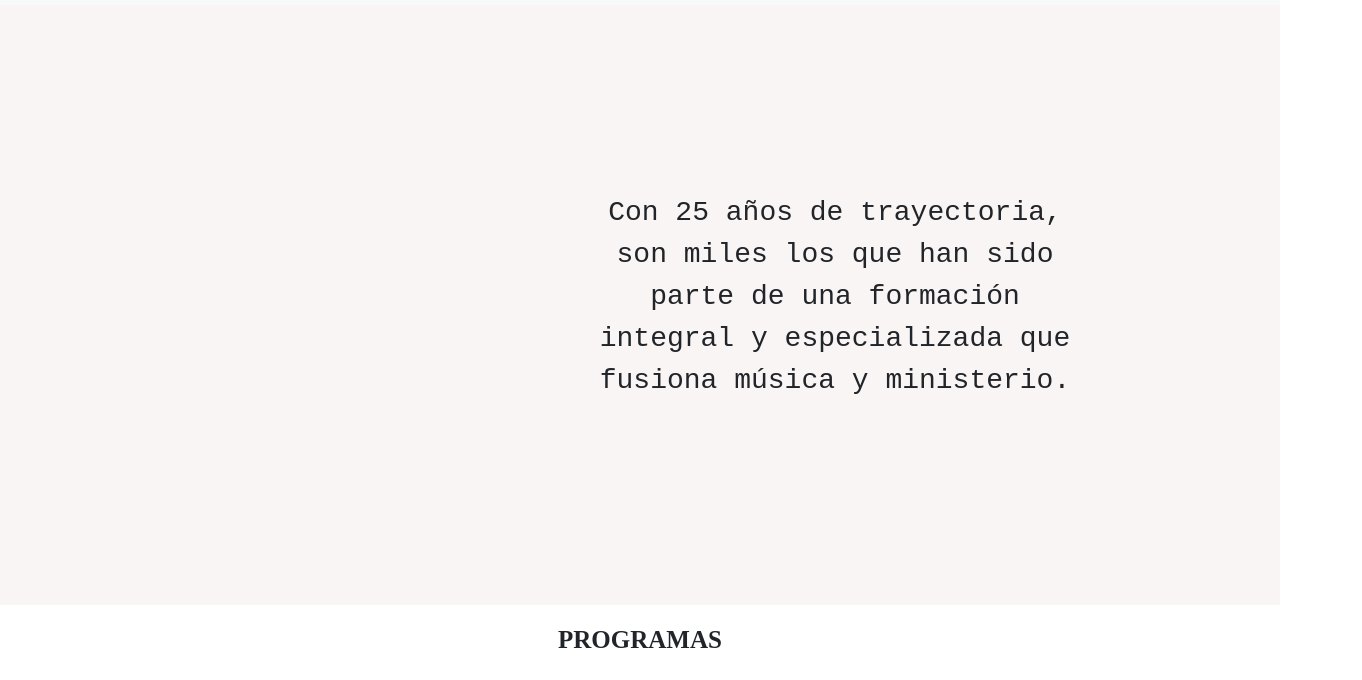
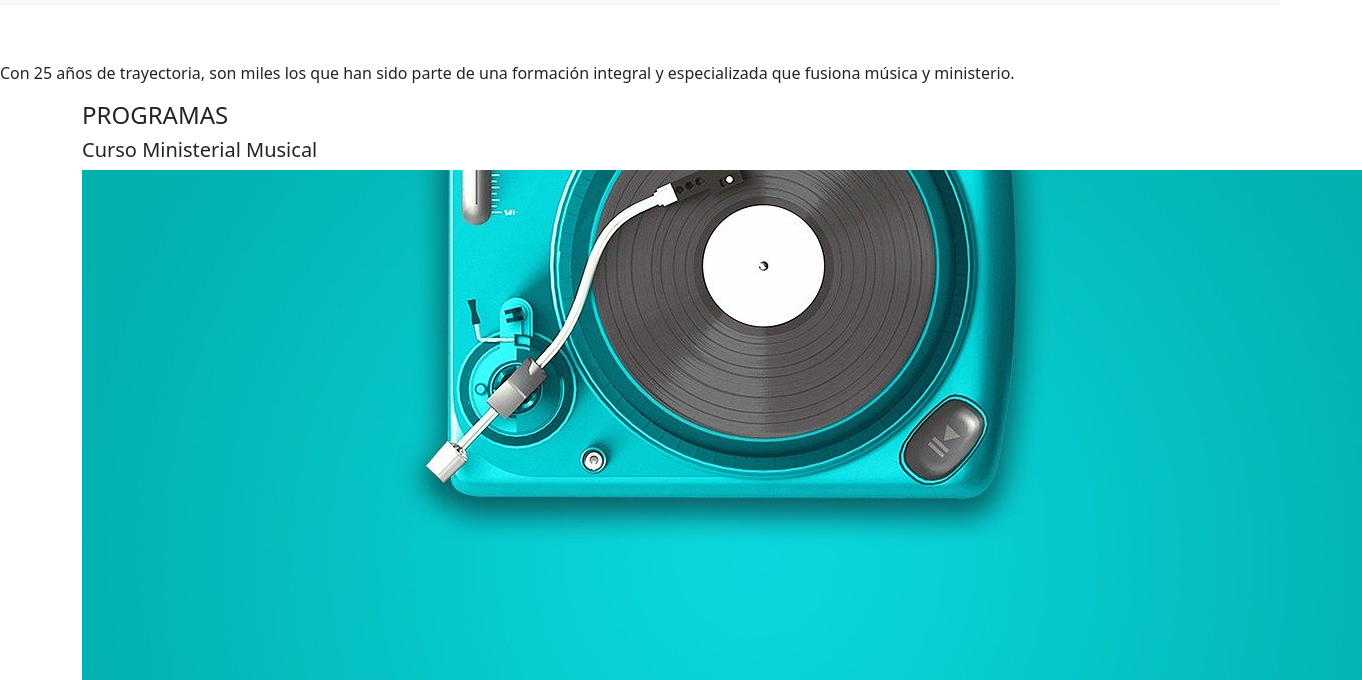
Before and after one commit to Laltamie/coderhouse-con-sass, a plain HTML site: page index.html in a window 1280 px wide. Shown: the part 51-731 px from the top of the page, 1362 px wide, since content can reach past the window. Drawn offline with nearby package versions, Linux system fonts and the light colour scheme.

Commit message:
se agregan cambios sass

```diff
--- a/main.css
+++ b/css/main.css
@@ -12,7 +12,7 @@ body{
     height: 60px;
 }
 /* estilos de header home */
-header {
+/* header {
     grid-area: header;
 }
 .header-home{
@@ -31,9 +31,9 @@ header {
     max-width: 500px;
     font-family: 'Courier New', Courier, monospace;
     font-size: 15px;
-}
+} */
 /* estilos main home */
-.row {
+/* .row {
     width: auto;
     display: flex;
     flex-direction: row;
@@ -82,7 +82,7 @@ header {
     font-family: 'Times New Roman', Times, serif;
     font-size: 25px;
     font-weight: bold;
-}
+} */
 /* estilos header programas */
 .header-home-programas{
     display: flex;
@@ -268,7 +268,7 @@ header {
     font-size: 15px;
 }
     /* Estilos header home*/
-    .header-home{
+    /* .header-home{
         flex-direction: row;
         align-items: center;
         justify-content: space-around;
@@ -280,7 +280,7 @@ header {
     }
     .header-home p{
         font-size: 28px;
-    }
+    } */
     /* estilos header programas */
 
     .header-home-programas{
@@ -360,7 +360,7 @@ header {
     font-size: 20px;
 }
     /* Estilos header home*/
-    .header-home{
+    /* .header-home{
         flex-direction: row;
         align-items: center;
         justify-content: space-around;
@@ -380,7 +380,7 @@ header {
         animation-duration: 1s;
         animation-delay: 1s;
 
-    }
+    } */
     /* main programas */
     .main-programas h3{
         font-size: 20px;
@@ -415,13 +415,13 @@ header {
 
 /* HOVER */
 
-.container img:hover{
+/* .container img:hover{
     filter: blur(5px);
-}
+} */
 
 /* ANIMACIONES */
 
-@keyframes movimiento-header{
+/* @keyframes movimiento-header{
     0% {
         width: 100px;
     }
@@ -434,4 +434,4 @@ header {
     100% {
         width: 100%;
     }
-}
+} */
--- a/index.html
+++ b/index.html
@@ -9,7 +9,10 @@
      <link href="https://cdn.jsdelivr.net/npm/bootstrap@5.1.3/dist/css/bootstrap.min.css" rel="stylesheet" integrity="sha384-1BmE4kWBq78iYhFldvKuhfTAU6auU8tT94WrHftjDbrCEXSU1oBoqyl2QvZ6jIW3" crossorigin="anonymous">
 
     <!-- Link a estilos propios -->
-    <link rel="stylesheet" href="main.css">
+    <link rel="stylesheet" href="./css/main.css">
+
+    <!-- link a estilos sass -->
+    <link rel="stylesheet" href="../css/estiloscss.css">
 
     <title>Instituto Canzion</title>
 </head>
```
Also changed, not shown: pages/galeria.html (+1 -1 lines), pages/nosotros.html (+1 -1 lines), pages/profesores.html (+1 -1 lines), pages/programas.html (+1 -3 lines).
